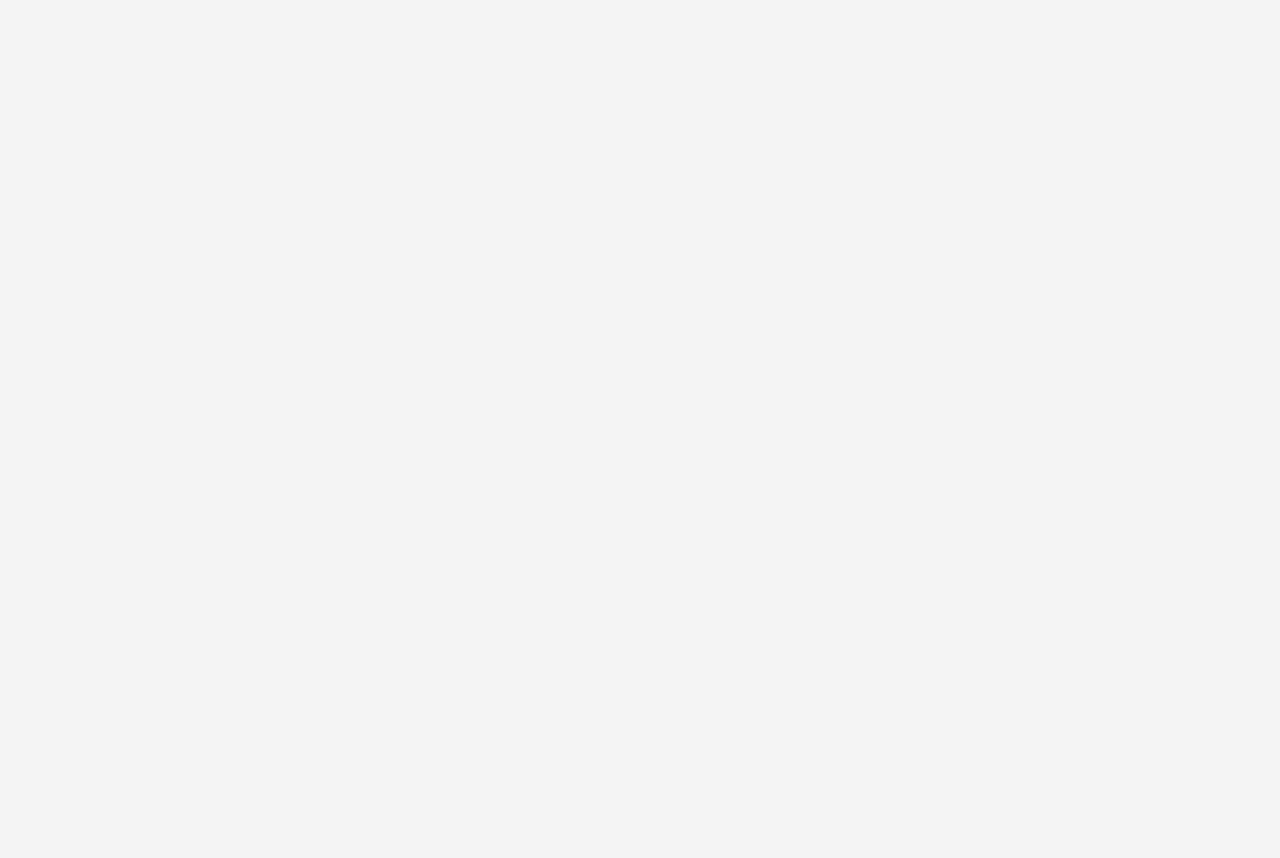
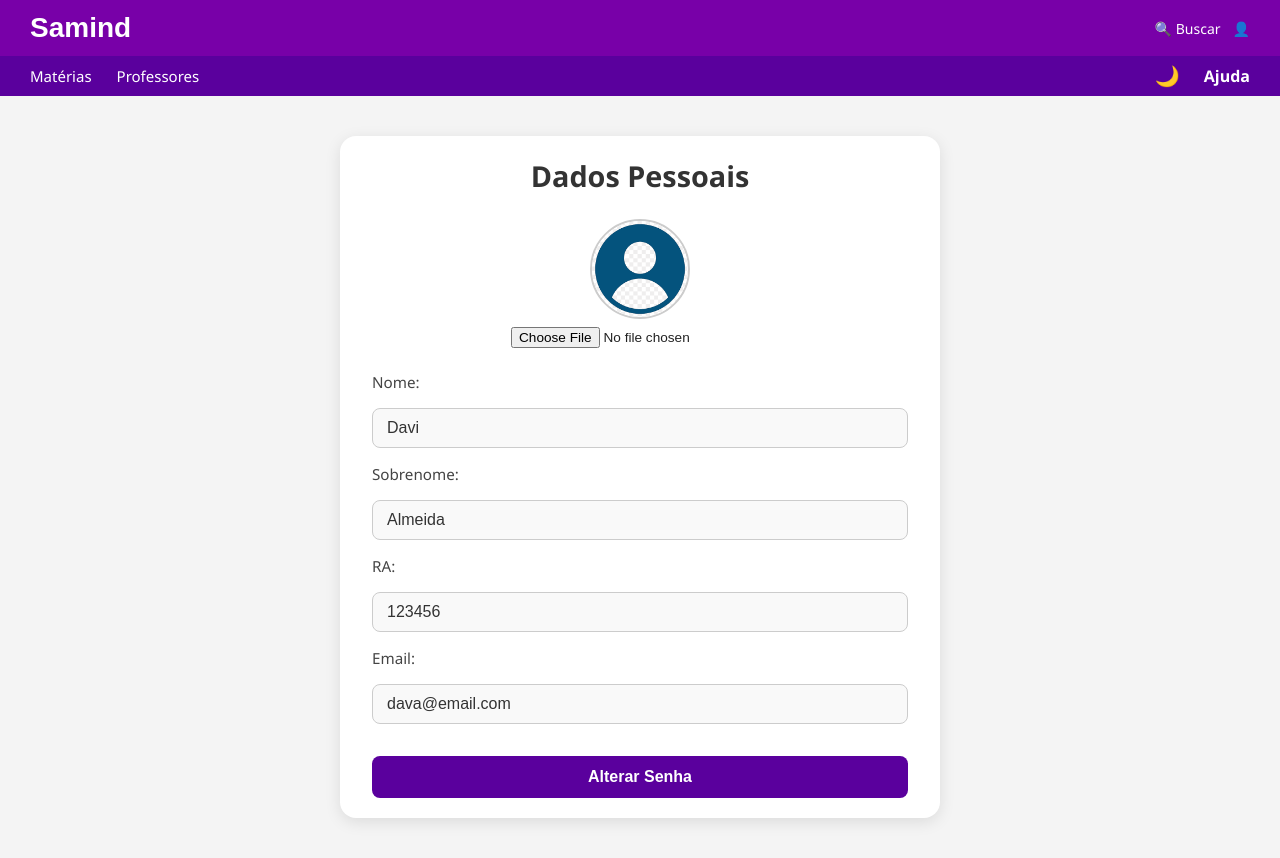
Before and after one commit to vctalmeida1/Samind, a React (Vite) app: page /dados in a window 1280 px wide. Before the commit this address had no page. Before the commit the page ends 800 px from the top, so only its background shows below. Built offline with nearby package versions, Linux system fonts and the light colour scheme; a web font is replaced by a local one.

Commit message:
add login system

```diff
--- a/src/App.tsx
+++ b/src/App.tsx
@@ -4,6 +4,9 @@ import Materias from "./pages/Materias";
 import Professores from './pages/Professores';
 import Ajuda from './pages/Ajuda';
 import Login from './pages/Login';
+import Dados from './pages/Dados';
+import Boletim from './pages/Boletim';
+import LancarNotas from './pages/LancarNotas';
 
 function App() {
   return (
@@ -14,6 +17,9 @@ function App() {
         <Route path="/professores" element={<Professores />} />
         <Route path="/ajuda" element={<Ajuda />} />
         <Route path="/login" element={<Login />} />
+        <Route path="/dados" element={<Dados />} />
+        <Route path="/boletim" element={<Boletim />} />
+        <Route path="/lancar-notas" element={<LancarNotas />} />
       </Routes>
     </Router>
   );
--- a/src/components/Header.tsx
+++ b/src/components/Header.tsx
@@ -1,6 +1,11 @@
 import { useState, useEffect } from 'react';
 import '../styles/header.css';
-import { Link } from "react-router-dom";
+import { Link, useNavigate } from "react-router-dom";
+
+type Usuario = {
+  tipo: 'aluno' | 'professor';
+  usuario: string;
+};
 
 const Header = () => {
   const [buscarAtivo, setBuscarAtivo] = useState(false);
@@ -9,12 +14,32 @@ const Header = () => {
     const temaSalvo = localStorage.getItem('tema');
     return temaSalvo === 'dark';
   });
+
+  const [usuarioLogado, setUsuarioLogado] = useState<Usuario | null>(null);
+  const [menuAberto, setMenuAberto] = useState(false);
+  const navigate = useNavigate();
+
   useEffect(() => {
     document.body.className = darkMode ? 'dark' : '';
     localStorage.setItem('tema', darkMode ? 'dark' : 'light');
   }, [darkMode]);
+
+  useEffect(() => {
+    const usuario = localStorage.getItem('usuarioLogado');
+    if (usuario) {
+      setUsuarioLogado(JSON.parse(usuario));
+    }
+  }, []);
+
   const toggleTheme = () => setDarkMode((prev) => !prev);
-  const wip = () => alert('Em construção!');
+
+  const logout = () => {
+  localStorage.removeItem('usuarioLogado');
+  setUsuarioLogado(null);
+  setMenuAberto(false);
+  navigate('/');
+  };
+
 
   return (
     <>
@@ -36,7 +61,28 @@ useEffect(() => {
               🔍 Buscar
             </span>
           )}
+
+          {usuarioLogado ? (
+           <div className="menu-usuario">
+              <button
+                className="btn-usuario"
+                onClick={() => setMenuAberto(!menuAberto)}
+              >
+                {usuarioLogado.usuario} ⌄
+              </button>
+
+              {menuAberto && (
+                <div className="dropdown-menu">
+                  <button onClick={() => { navigate('/dados'); setMenuAberto(false); }}>
+                    Dados Pessoais
+                  </button>
+                  <button onClick={logout}>Encerrar sessão</button>
+                </div>
+              )}
+           </div>
+          ) : (
             <Link className="login" to="/login">👤</Link>
+          )}
         </div>
       </div>
 
@@ -44,7 +90,12 @@ useEffect(() => {
         <div className="menu-esquerda">
           <Link to="/materias">Matérias</Link>
           <Link to="/professores">Professores</Link>
-          <span onClick={wip}>Boletim</span>
+           {usuarioLogado?.tipo === 'aluno' && (
+            <Link to="/boletim">Boletim</Link>
+            )}
+           {usuarioLogado?.tipo === 'professor' && (
+            <Link to="/lancar-notas">Lançar Notas</Link>
+            )}
         </div>
         <div className="menu-direita">
           <button onClick={toggleTheme} className="theme-toggle">
--- /dev/null
+++ b/src/data/UsuariosFalsos.tsx
@@ -0,0 +1,12 @@
+export const usuariosFalsos = [
+  {
+    tipo: 'aluno',
+    usuario: 'aluno123',
+    senha: 'senha1'
+  },
+  {
+    tipo: 'professor',
+    usuario: 'prof123',
+    senha: 'senha2'
+  }
+];
--- /dev/null
+++ b/src/pages/Boletim.tsx
@@ -0,0 +1,16 @@
+import React from 'react';
+import Header from '../components/Header';
+
+const Boletim: React.FC = () => {
+  return (
+    <>
+      <Header />
+      <div>
+        <h2>Boletim</h2>
+        <p>Esta seção está em construção...</p>
+      </div>
+    </>
+  );
+};
+
+export default Boletim;
--- /dev/null
+++ b/src/pages/Dados.tsx
@@ -0,0 +1,67 @@
+import React, { useState } from 'react';
+import Header from '../components/Header';
+import defaultUser from '../assets/default-user.png';
+import '../styles/dados.css'
+
+interface Usuario {
+  tipo: 'aluno' | 'professor';
+  nome: string;
+  sobrenome: string;
+  email: string;
+  raOuRf: string;
+  foto?: string;
+}
+
+const Dados: React.FC = () => {
+  const [usuario, setUsuario] = useState<Usuario>({
+    tipo: 'aluno',
+    nome: 'Davi',
+    sobrenome: 'Almeida',
+    email: 'dava@email.com',
+    raOuRf: '123456',
+    foto: '',
+  });
+
+  const handleFotoChange = (e: React.ChangeEvent<HTMLInputElement>) => {
+    const file = e.target.files?.[0];
+    if (file) {
+      const reader = new FileReader();
+      reader.onloadend = () => {
+        setUsuario({ ...usuario, foto: reader.result as string });
+      };
+      reader.readAsDataURL(file);
+    }
+  };
+
+  return (
+    <>
+      <Header />
+      <div className="dados-container">
+        <h2>Dados Pessoais</h2>
+
+        <div className="foto-upload">
+          <img src={usuario.foto || defaultUser} alt="Foto de perfil" />
+          <input type="file" accept="image/*" onChange={handleFotoChange} />
+        </div>
+
+        <div className="campos">
+          <label>Nome:</label>
+          <input value={usuario.nome} onChange={(e) => setUsuario({ ...usuario, nome: e.target.value })} />
+
+          <label>Sobrenome:</label>
+          <input value={usuario.sobrenome} onChange={(e) => setUsuario({ ...usuario, sobrenome: e.target.value })} />
+
+          <label>{usuario.tipo === 'aluno' ? 'RA' : 'RF'}:</label>
+          <input value={usuario.raOuRf} onChange={(e) => setUsuario({ ...usuario, raOuRf: e.target.value })} />
+
+          <label>Email:</label>
+          <input type="email" value={usuario.email} onChange={(e) => setUsuario({ ...usuario, email: e.target.value })} />
+
+          <button className="alterar-senha">Alterar Senha</button>
+        </div>
+      </div>
+    </>
+  );
+};
+
+export default Dados;
--- /dev/null
+++ b/src/pages/LancarNotas.tsx
@@ -0,0 +1,16 @@
+import React from 'react';
+import Header from '../components/Header';
+
+const LancarNotas: React.FC = () => {
+  return (
+    <>
+      <Header />
+      <div>
+        <h2>Lançar notas</h2>
+        <p>Esta seção está em construção...</p>
+      </div>
+    </>
+  );
+};
+
+export default LancarNotas;
--- a/src/pages/Login.tsx
+++ b/src/pages/Login.tsx
@@ -1,9 +1,28 @@
 import { useState } from 'react';
+import { useNavigate } from 'react-router-dom';
+import { usuariosFalsos } from '../data/UsuariosFalsos';
 import Header from '../components/Header';
-import "../styles/login.css"
+import '../styles/login.css';
 
 const Login: React.FC = () => {
+  const [usuario, setUsuario] = useState('');
+  const [senha, setSenha] = useState('');
   const [mostrarSenha, setMostrarSenha] = useState(false);
+  const [erro, setErro] = useState('');
+  const navigate = useNavigate();
+
+  const handleLogin = () => {
+    const user = usuariosFalsos.find(
+      (u) => u.usuario === usuario && u.senha === senha
+    );
+
+    if (user) {
+      localStorage.setItem('usuarioLogado', JSON.stringify(user));
+      navigate('/');
+    } else {
+      setErro('Usuário ou senha inválidos');
+    }
+  };
 
   return (
     <>
@@ -11,9 +30,15 @@ const Login: React.FC = () => {
       <main className="login-container">
         <div className="login-card">
           <h2>Entrar</h2>
+
           <label>
             Usuário
-            <input type="text" placeholder="Digite seu usuário" />
+            <input
+              type="text"
+              value={usuario}
+              onChange={(e) => setUsuario(e.target.value)}
+              placeholder="Digite seu usuário"
+            />
           </label>
 
           <label>
@@ -21,6 +46,8 @@ const Login: React.FC = () => {
             <div className="senha-wrapper">
               <input
                 type={mostrarSenha ? 'text' : 'password'}
+                value={senha}
+                onChange={(e) => setSenha(e.target.value)}
                 placeholder="Digite sua senha"
               />
               <button
@@ -33,11 +60,15 @@ const Login: React.FC = () => {
             </div>
           </label>
 
-          <a className="esqueci-senha">
+          <a href="#" className="esqueci-senha">
             Esqueci minha senha
           </a>
 
-          <button className="btn-entrar">Entrar</button>
+          {erro && <p className="erro-login">{erro}</p>}
+
+          <button className="btn-entrar" onClick={handleLogin}>
+            Entrar
+          </button>
         </div>
       </main>
     </>
--- /dev/null
+++ b/src/styles/dados.css
@@ -0,0 +1,75 @@
+.dados-container {
+  max-width: 600px;
+  margin: 40px auto;
+  padding: 20px 32px;
+  background-color: var(--bg-card, #fff);
+  border-radius: 16px;
+  box-shadow: 0 4px 16px rgba(0, 0, 0, 0.1);
+  text-align: center;
+}
+
+.dados-container h2 {
+  margin-bottom: 24px;
+  font-size: 1.8rem;
+  color: var(--text-color, #333);
+}
+
+.foto-upload {
+  display: flex;
+  flex-direction: column;
+  align-items: center;
+  margin-bottom: 24px;
+}
+
+.foto-upload img {
+  width: 100px;
+  height: 100px;
+  object-fit: cover;
+  border-radius: 50%;
+  border: 2px solid #ccc;
+  margin-bottom: 8px;
+}
+
+.foto-upload input[type="file"] {
+  font-size: 0.85rem;
+  cursor: pointer;
+}
+
+.campos {
+  display: flex;
+  flex-direction: column;
+  gap: 16px;
+  text-align: left;
+}
+
+.campos label {
+  font-size: 0.95rem;
+  font-weight: 500;
+  color: var(--text-color, #444);
+}
+
+.campos input {
+  padding: 10px 14px;
+  border: 1px solid #ccc;
+  border-radius: 8px;
+  font-size: 1rem;
+  background-color: var(--input-bg, #f9f9f9);
+  color: var(--text-color, #333);
+}
+
+.alterar-senha {
+  margin-top: 16px;
+  padding: 12px;
+  border: none;
+  border-radius: 8px;
+  background-color: #5a009d;
+  color: white;
+  font-weight: bold;
+  font-size: 1rem;
+  cursor: pointer;
+  transition: background 0.2s ease;
+}
+
+.alterar-senha:hover {
+  background-color: #5941c1;
+}
--- a/src/styles/header.css
+++ b/src/styles/header.css
@@ -157,3 +157,44 @@ body.dark .botoes-filtro button {
 body.dark .botoes-filtro button:hover {
   background-color: #3a3a3a;
 }
+
+.menu-usuario {
+  position: relative;
+  display: inline-block;
+}
+
+.btn-usuario {
+  background: none;
+  border: none;
+  font-weight: bold;
+  color: white;
+  cursor: pointer;
+  padding: 8px;
+}
+
+.dropdown-menu {
+  position: absolute;
+  right: 0;
+  top: 110%;
+  background: white;
+  color: #333;
+  box-shadow: 0 2px 8px rgba(0, 0, 0, 0.2);
+  border-radius: 8px;
+  overflow: hidden;
+  z-index: 10;
+  display: flex;
+  flex-direction: column;
+}
+
+.dropdown-menu button {
+  padding: 10px 16px;
+  border: none;
+  background: none;
+  cursor: pointer;
+  font-size: 0.9rem;
+  text-align: left;
+}
+
+.dropdown-menu button:hover {
+  background-color: #eee;
+}
--- a/src/styles/login.css
+++ b/src/styles/login.css
@@ -67,3 +67,10 @@
   text-decoration: none;
   margin-top: -8px;
 }
+
+.erro-login {
+  color: red;
+  font-size: 0.9rem;
+  margin-top: -8px;
+  text-align: center;
+}
```
Also changed, not shown: src/assets/default-user.png (added). Lines whose indentation alone changed are shown as unchanged.
